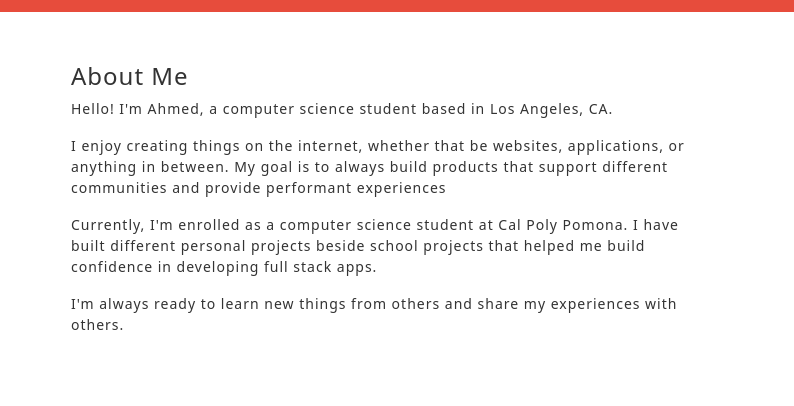
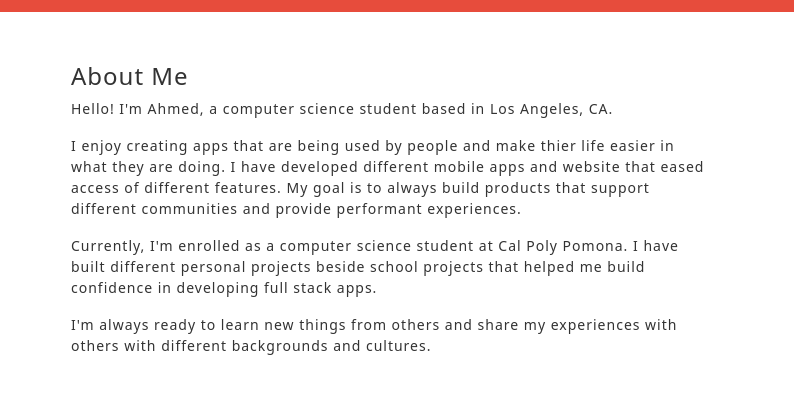
Before and after one commit to AhmedTitef/myportfolio, a plain HTML site: page index.html in a window 1280 px wide. Shown: the part 1200-1606 px from the top of the page, 486-1280 px from the left. Drawn offline with nearby package versions, Linux system fonts and the light colour scheme.

Commit message:
Update about section

```diff
--- a/index.html
+++ b/index.html
@@ -128,9 +128,9 @@
 
           <p>Hello! I'm Ahmed, a computer science student based in Los Angeles, CA.</p>
 
-          <p>I enjoy creating things on the internet, whether that be websites, applications, or anything in between. My goal is to always build products that support different communities and provide performant experiences</p>
+          <p>I enjoy creating apps that are being used by people and make thier life easier in what they are doing. I have developed different mobile apps and website that eased access of different features.  My goal is to always build products that support different communities and provide performant experiences. </p>
           <p>Currently, I'm enrolled as a computer science student at Cal Poly Pomona. I have built different personal projects beside school projects that helped me build confidence in developing full stack apps.</p>
-          <p>I'm always ready to learn new things from others and share my experiences with others.</p>
+          <p>I'm always ready to learn new things from others and share my experiences with others with different backgrounds and cultures.</p>
 
         </div>
       </div>
```
